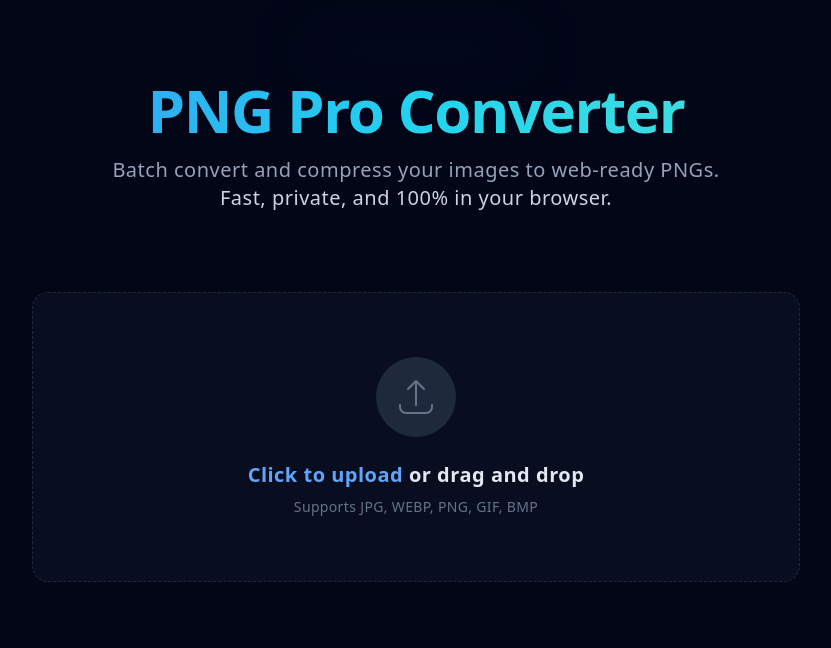
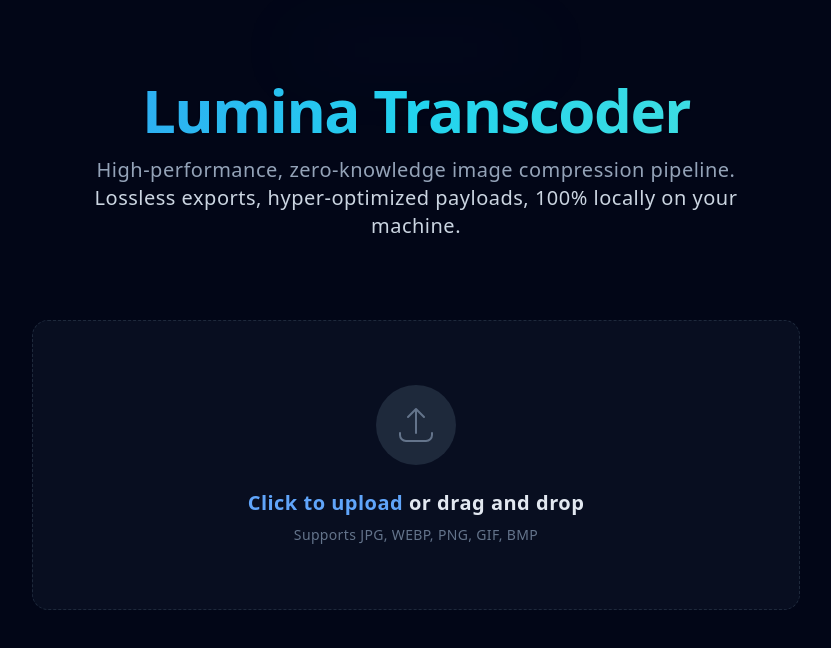
Before and after one commit to RamonRiosJr/PNG-Pro-Converter, a React (Vite) app: page / in a window 1280 px wide. Shown: the top 648 px of the page, without its empty margins (224-1055 px from the left). Built offline with nearby package versions, Linux system fonts and the light colour scheme.

Commit message:
chore(branding): update project name to lumina-image-transcoder and improve SEO targeting

```diff
--- a/components/Header.tsx
+++ b/components/Header.tsx
@@ -8,11 +8,11 @@ export const Header: React.FC = () => {
       <div className="absolute top-0 left-1/2 -translate-x-1/2 w-64 h-1 bg-blue-500/30 blur-2xl rounded-full"></div>
 
       <h1 className="text-5xl md:text-6xl font-extrabold tracking-tight text-transparent bg-clip-text bg-gradient-to-r from-blue-500 via-cyan-400 to-teal-300 mb-4 drop-shadow-sm">
-        PNG Pro Converter
+        Lumina Transcoder
       </h1>
       <p className="text-lg md:text-xl text-slate-400 max-w-2xl mx-auto font-medium tracking-wide">
-        Batch convert and compress your images to web-ready PNGs. <br className="hidden md:block" />
-        <span className="text-slate-300">Fast, private, and 100% in your browser.</span>
+        High-performance, zero-knowledge image compression pipeline. <br className="hidden md:block" />
+        <span className="text-slate-300">Lossless exports, hyper-optimized payloads, 100% locally on your machine.</span>
       </p>
     </header>
   );
--- a/index.html
+++ b/index.html
@@ -5,7 +5,7 @@
   <meta charset="UTF-8" />
   <link rel="icon" type="image/svg+xml" href="/vite.svg" />
   <meta name="viewport" content="width=device-width, initial-scale=1.0" />
-  <title>PNG Image Converter & Compressor</title>
+  <title>Lumina Transcoder | Zero-Knowledge Image Compression</title>
   <link rel="stylesheet" href="./index.css">
 </head>
 
```
Also changed, not shown: package.json (+10 -6 lines).
